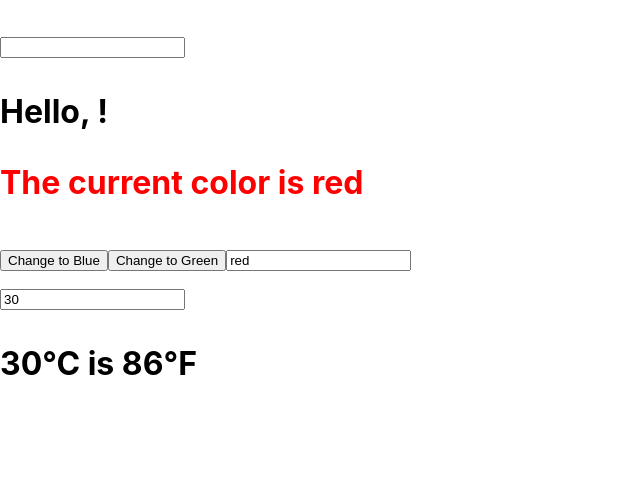
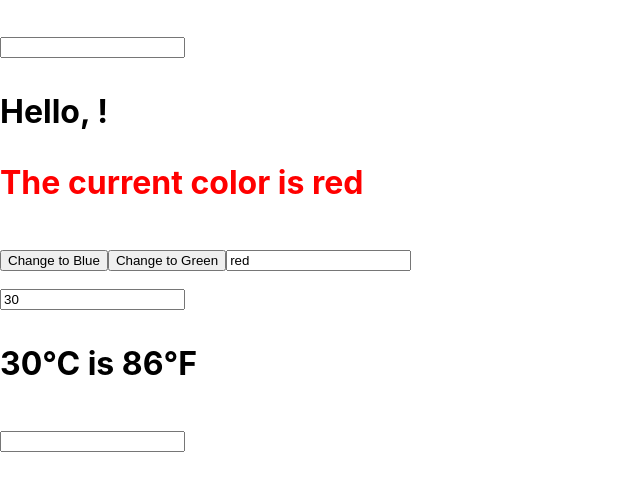
Before and after one commit to salinpaul94/60_DAY_PLAN_FOR_CROSS_PALTFORM_DEVELOPMENT, a React (Create React App) app in the folder test-roject/: page / in a window 1280 px wide. Shown: the top 490 px of the page, without its empty margins (0-640 px from the left). Built offline with nearby package versions, Linux system fonts and the light colour scheme.

Commit message:
add task use state

```diff
--- a/test-roject/src/App.js
+++ b/test-roject/src/App.js
@@ -1,6 +1,7 @@
 import './App.css';
 import ColorChangeUseState from './components/ColorChangeUseStage';
 import NameFormUseState from './components/NameFormUseState';
+import TaskListUseState from './components/TaskListUseState';
 import TemperatureConverterUseState from './components/TemperatureConverterUseState';
 
 const element = (
@@ -8,6 +9,7 @@
     <NameFormUseState/>
     <ColorChangeUseState/>
     <TemperatureConverterUseState/>
+    <TaskListUseState/>
   </h1>
 )
 
--- /dev/null
+++ b/test-roject/src/components/TaskListUseState.js
@@ -0,0 +1,30 @@
+import React, { useState } from 'react';
+
+function TaskListUseState() {
+  const [tasks, setTasks] = useState([]);
+
+  const addTask = (task) => {
+    setTasks([...tasks, task]);
+  };
+
+  return (
+    <div>
+      <input
+        type='text'
+        onKeyDown={(e) => {
+          if (e.key === 'Enter') {
+            addTask(e.target.value);
+            e.target.value = '';
+          }
+        }}
+      />
+      <ul>
+        {tasks.map((task, index) => (
+          <li key={index}>{task}</li>
+        ))}
+      </ul>
+    </div>
+  );
+}
+
+export default TaskListUseState;
```
